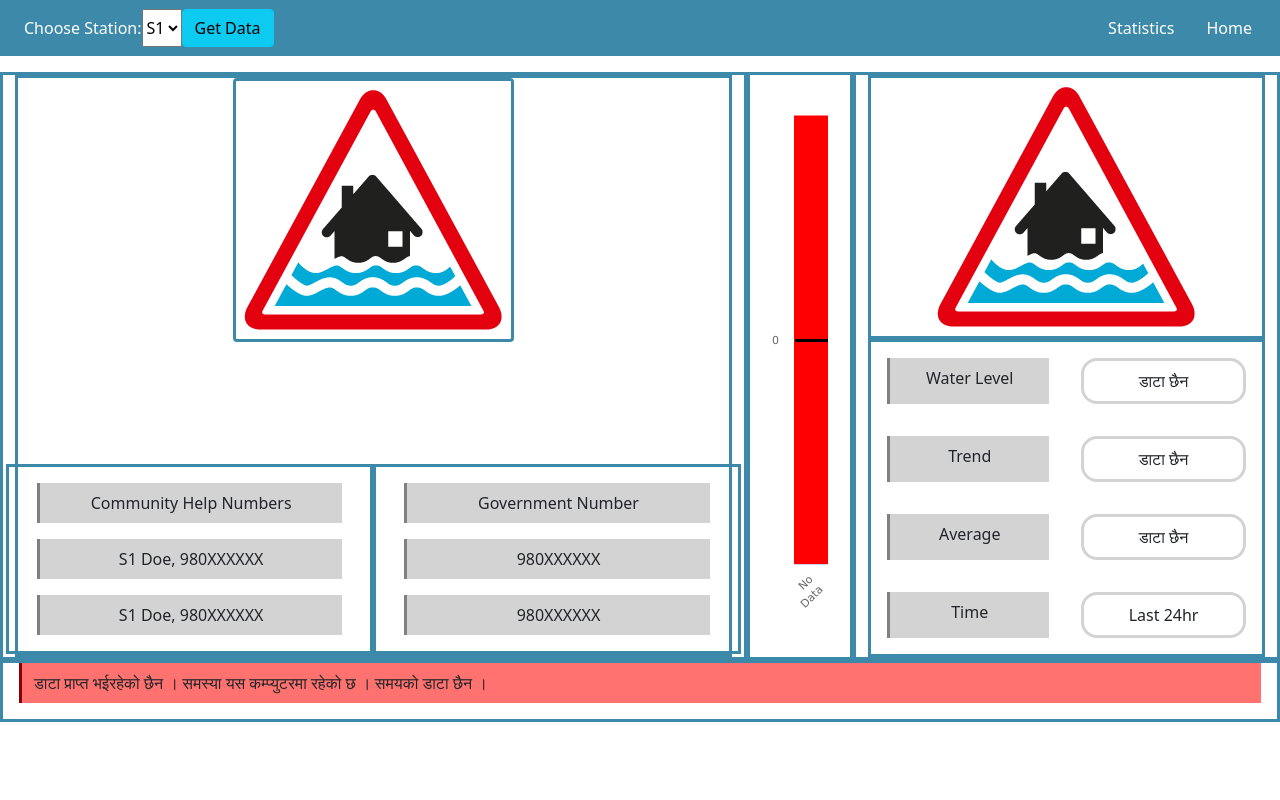
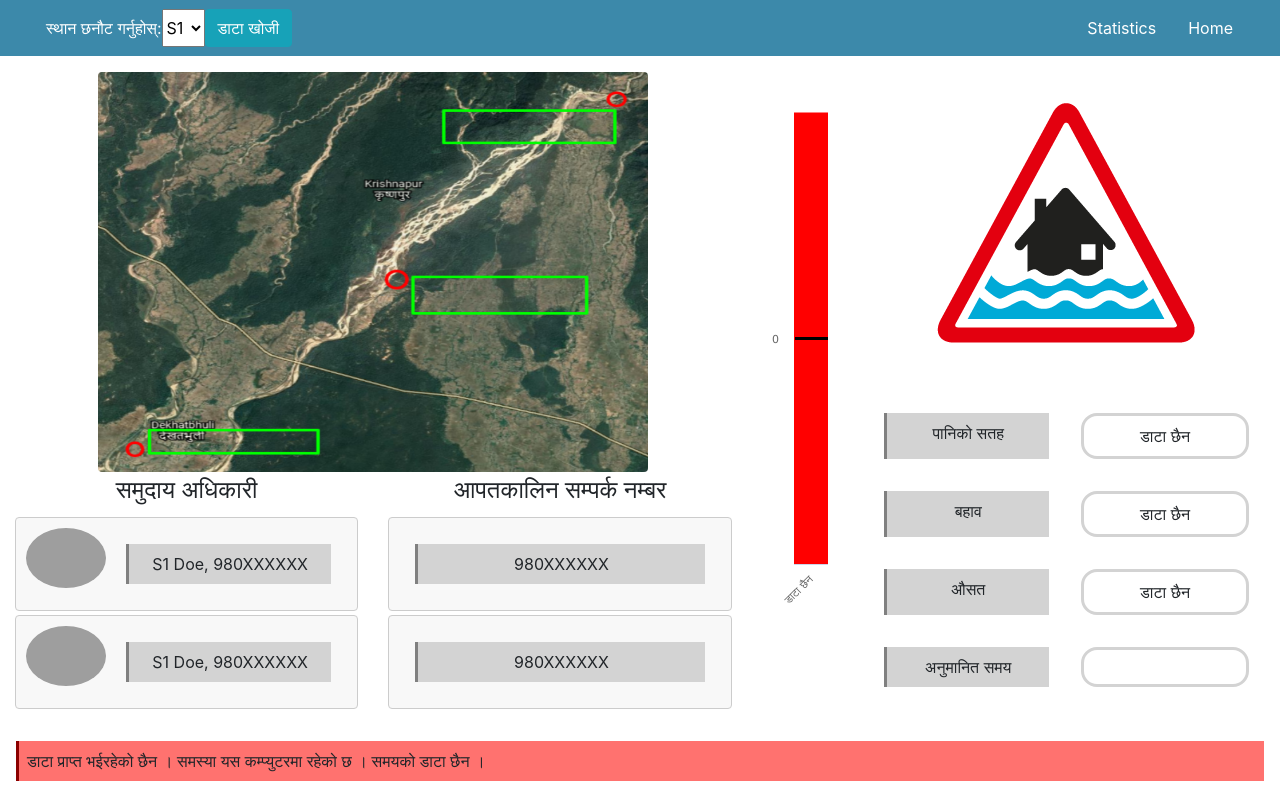
Before and after one commit to rabirajkhadka/ewsk, a Django app: page / in a window 1280 px wide. Run offline with Django 3.2, Linux system fonts and the light colour scheme; data comes from the database, SQL or seed files in the repository; both versions use the stored data as it was after the commit; data that the repository does not hold is empty; some libraries are stand-ins or nearby versions; grey boxes are pictures that could not be loaded.

Commit message:
UI changes and added Timer for flood

```diff
--- a/drainage-api/assets/homeData.js
+++ b/drainage-api/assets/homeData.js
@@ -36,10 +36,55 @@ const allData = async () => {
     const numberResponse = await fetch(`http://127.0.0.1:8000/api/stationNumber/${station}/?format=json`);
     const numberData = await numberResponse.json();
 
-    console.log(numberData);
+
+
+
 
     //water Data
     console.log(trendData);
+
+
+    function floodTimer() {
+        let trendIndex;
+
+        for (i = 0; i < trendData.length; i++) {
+            if(parseFloat(trendData[i].trendValue)<0.2 ){
+                if(i==0){
+                    console.log(i);
+                }
+                else{
+                    trendIndex=i-1;
+                }
+                break;
+            }
+        }
+
+        var countDownDate = new Date(trendData[trendIndex].dateTime).getTime();
+        var newdate=countDownDate + 60*60000;
+        // Update the count down every 1 second
+        var x = setInterval(function() {
+
+            // Get today's date and time
+            var now = new Date().getTime();
+
+            // Find the distance between now and the count down date
+            var distance = newdate-now;
+
+            // Time calculations for days, hours, minutes and seconds
+
+            var minutes = Math.floor((distance % (1000 * 60 * 60)) / (1000 * 60));
+            var seconds = Math.floor((distance % (1000 * 60)) / 1000);
+
+            // Output the result in an element with id="demo"
+            document.getElementById("trendTimer").innerHTML=minutes + "m " + seconds + "s ";
+
+            // If the count down is over, write some text
+            if (distance < 0) {
+                document.getElementById("trendTimer").innerHTML = "00:00!";
+            }
+        }, 1000);
+    }
+
 
 
         document.getElementById("communityHero1").innerHTML=numberData[0]['communityHero1'];
@@ -94,19 +139,25 @@ const allData = async () => {
 
     //trend Data
     if (parseFloat(trendData[0]['trendValue'])>0.2){
-        document.getElementById("trendData").innerHTML="Increasing";
+        document.getElementById("trendData").innerHTML="बढ्दै";
         document.getElementById("trendLabel").style.backgroundColor = "#ff726f";
         document.getElementById("trendData").style.borderColor = "#ff726f";
         document.getElementById("trendLabel").style.borderLeftColor = "#8b0000";
+        floodTimer();
+        document.getElementById("trendTimer").style.backgroundColor = "#ff726f";
+        document.getElementById("trendTimer").style.borderColor = "#ff726f";
+        document.getElementById("timerLabel").style.backgroundColor = "#ff726f";
+        document.getElementById("timerLabel").style.borderColor = "#ff726f";
+        document.getElementById("timerLabel").style.borderLeftColor = "#8b0000";
 
     } else if(parseFloat(trendData[0]['trendValue'])<-0.2){
-        document.getElementById("trendData").innerHTML="Decreasing";
+        document.getElementById("trendData").innerHTML="घट्दै";
         document.getElementById("trendLabel").style.backgroundColor = "#49b675";
         document.getElementById("trendData").style.borderColor = "#49b675";
         document.getElementById("trendLabel").style.borderLeftColor = "#006038";
 
     } else{
-        document.getElementById("trendData").innerHTML="Steady";
+        document.getElementById("trendData").innerHTML="स्थिर";
         document.getElementById("trendLabel").style.backgroundColor = "#c3e4e8";
         document.getElementById("trendData").style.borderColor = "#c3e4e8";
         document.getElementById("trendLabel").style.borderLeftColor = "#31639c";
@@ -150,7 +201,7 @@ const allData = async () => {
             height:550,
         },
         xAxis: {
-            categories: ['<span>Water</span><br/>Level']
+            categories: ['<span>पानीको तह</span>']
         },
         yAxis: {
             plotBands: [{
@@ -227,7 +278,7 @@ const allData = async () => {
             height:550,
         },
         xAxis: {
-            categories: ['<span>No</span><br/>Data']
+            categories: ['<span>डाटा छैन</span>']
         },
         yAxis: {
             plotBands: [{
--- a/drainage-api/assets/styles.css
+++ b/drainage-api/assets/styles.css
@@ -69,8 +69,7 @@ a:hover:not(.active) {
   border: 0.2rem solid green;
   border-radius: 1rem;
 }
-.floodData {
-}
+
 .floodData > div {
   display: flex;
   flex-direction: row;
@@ -101,3 +100,29 @@ td {
 #container1 {
   height: 7rem;
 }
+
+/*Business Card Css */
+.business-card {
+  border: 1px solid #cccccc;
+  background: #f8f8f8;
+  padding: 10px;
+  border-radius: 4px;
+}
+.profile-img {
+  height: 60px;
+  border-radius: 50%;
+
+  background: white;
+}
+.job {
+  color: #666666;
+  font-size: 17px;
+}
+.mail {
+  font-size: 16px;
+}
+.map-img {
+  height: 400px;
+  width: 550px;
+  background: white;
+}
--- a/drainage-api/templates/home.html
+++ b/drainage-api/templates/home.html
@@ -7,8 +7,8 @@
     <title>Drainage Warning System</title>
     <link rel="stylesheet" href="{% static 'styles.css' %}">
     <script src='https://cdn.plot.ly/plotly-latest.min.js'></script>
-    <link href="https://cdn.jsdelivr.net/npm/bootstrap@5.0.0-beta3/dist/css/bootstrap.min.css" rel="stylesheet"
-        integrity="sha384-eOJMYsd53ii+scO/bJGFsiCZc+5NDVN2yr8+0RDqr0Ql0h+rP48ckxlpbzKgwra6" crossorigin="anonymous">
+    <link rel="stylesheet" href="https://stackpath.bootstrapcdn.com/bootstrap/4.1.3/css/bootstrap.min.css"
+        integrity="sha384-MCw98/SFnGE8fJT3GXwEOngsV7Zt27NXFoaoApmYm81iuXoPkFOJwJ8ERdknLPMO" crossorigin="anonymous">
 
 </head>
 
@@ -27,14 +27,14 @@
                     <!-- Link -->
                     <li class="nav-item">
                         <div class="container d-flex">
-                            <label class="m-auto" style='color:white;' for="station">Choose Station:</label>
+                            <label class="m-auto" style='color:white;' for="station">स्थान छनौट गर्नुहोस्:</label>
                             <select name="station" id="station"></select>
-                            <button class="btn btn-info" id="dataBtn" onclick="allData()">Get Data</button>
+                            <button class="btn btn-info" id="dataBtn" onclick="allData()">डाटा खोजी</button>
                         </div>
                 </ul>
 
             </div>
-            <div class="d-flex flex-row flex-row-reverse" >
+            <div class="d-flex flex-row flex-row-reverse">
                 <a class="nav-link" style='color:white;' href="/">Home</a>
                 <a class="nav-link" style='color:white;' href="/data">Statistics</a>
             </div>
@@ -57,20 +57,58 @@
             </div>
         </div> -->
         <div class="row">
-            <div class="col-md-7" style='border: 0.2rem solid #3c89aa;'>
-                <div  style='border: 0.2rem solid #3c89aa;height:100%;display:flex;flex-direction: column;justify-content: space-between;'>
-                    <img src="static/img/DangerImage.gif" class="rounded mx-auto d-block" style='border: 0.2rem solid #3c89aa;' >
+            <div class="col-md-7" >
+                <div
+                    style='height:100%;display:flex;flex-direction: column;justify-content: space-around;'>
+
+                    <img src="static/img/map.png" class="map-img rounded mx-auto d-block"
+                        >
 
                     <div class="row">
-                        <div class="col-md-6" style='border: 0.2rem solid #3c89aa;'>
-                            <div class="label" >Community Help Numbers</div>
+
+                        <div class="col-md-6" >
+                            <ul class="list-unstyled">
+                                <li class="media my-1" style='justify-content: center;'>
+                                    <h4>समुदाय अधिकारी</h4>
+                                </li>
+                                <li class="media my-1 business-card">
+                                    <img class="mr-1 profile-img" src="http://s3.amazonaws.com/37assets/svn/765-default-avatar.png"
+                                        alt="Generic placeholder image">
+                                    <div class="media-body">
                                         <div class="label" id="communityHero1"></div>
+                                    </div>
+                                </li>
+                                <li class="media my-1 business-card">
+                                    <img class="mr-1 profile-img" src="http://s3.amazonaws.com/37assets/svn/765-default-avatar.png" alt="Generic placeholder image">
+                                    <div class="media-body">
                                         <div class="label" id="communityHero2"></div>
                                     </div>
-                        <div class="col-md-6" style='border: 0.2rem solid #3c89aa;'>
-                            <div class="label" id="x">Government Number</div>
+                                </li>
+                            </ul>
+
+                            <!-- <div class="label">समुदाय अधिकारी</div>
+                            <div class="label" id="communityHero1"></div>
+                            <div class="label" id="communityHero2"></div> -->
+                        </div>
+                        <div class="col-md-6" >
+                            <ul class="list-unstyled">
+                                <li class="media my-1" style='justify-content: center;'>
+                                    <h4>आपतकालिन सम्पर्क नम्बर</h4>
+                                </li>
+                                <li class="media my-1 business-card">
+
+                                    <div class="media-body">
                                         <div class="label" id="x">980XXXXXX</div>
+                                    </div>
+                                </li>
+                                <li class="media my-1 business-card">
+
+                                    <div class="media-body">
                                         <div class="label" id="x">980XXXXXX</div>
+                                    </div>
+                                </li>
+                            </ul>
+
                         </div>
                     </div>
 
@@ -79,9 +117,9 @@
 
 
             </div>
-            <div class="col-md-1" style='border: 0.2rem solid #3c89aa;;'>
-                <figure class="highcharts-figure" >
-                    <div id="container1"  style='height:100%;'></div>
+            <div class="col-md-1" >
+                <figure class="highcharts-figure">
+                    <div id="container1" style='height:100%;'></div>
                 </figure>
             </div>
 
@@ -91,27 +129,29 @@
 
 
 
-            <div class="col-md-4" style='border: 0.2rem solid #3c89aa'>
-                <div style='border: 0.2rem solid #3c89aa;;display: flex;align-items: center;'>
-                    <img src="static/img/DangerImage.gif" class="rounded mx-auto d-block">
-                </div>
-                <div class="floodData"  style='border: 0.2rem solid #3c89aa;'>
+            <div class="col-md-4">
+                <div style='height:100%;display:flex;flex-direction: column;justify-content: space-around;'>
+
+                <img src="static/img/DangerImage.gif" class="rounded mx-auto d-block" style='display: flex;align-items: center;'>
+
+                <div class="floodData" >
                     <div>
-                        <div class="label" id="waterLabel">Water Level</div>
+                        <div class="label" id="waterLabel">पानिको सतह</div>
                         <div class="data" id="waterData">DataX</div>
                     </div>
 
                     <div>
-                        <div class="label" id="trendLabel">Trend</div>
+                        <div class="label" id="trendLabel">बहाव</div>
                         <div class="data" id="trendData">DataX</div>
                     </div>
                     <div>
-                        <div class="label" id="avgLabel">Average</div>
+                        <div class="label" id="avgLabel">औसत</div>
                         <div class="data" id="avgData">DataX</div>
                     </div>
                     <div>
-                        <div class="label">Time</div>
-                        <div class="data">Last 24hr</div>
+                        <div class="label" id='timerLabel'>अनुमानित समय</div>
+                        <div class="data" id='trendTimer'></div>
+                    </div>
                 </div>
                 </div>
 
@@ -120,7 +160,7 @@
 
 
         </div>
-        <div class="row floodData" style='border: 0.2rem solid #3c89aa;'>
+        <div class="row floodData" >
 
             <div class="label" id="timeLabel"></div>
 
@@ -161,7 +201,9 @@
     </div> -->
 
         <script src="{% static 'homeData.js' %}"></script>
-    <script src="https://cdn.jsdelivr.net/npm/bootstrap@5.0.0-beta3/dist/js/bootstrap.bundle.min.js" integrity="sha384-JEW9xMcG8R+pH31jmWH6WWP0WintQrMb4s7ZOdauHnUtxwoG2vI5DkLtS3qm9Ekf" crossorigin="anonymous"></script>
+        <script src="https://cdn.jsdelivr.net/npm/bootstrap@5.0.0-beta3/dist/js/bootstrap.bundle.min.js"
+            integrity="sha384-JEW9xMcG8R+pH31jmWH6WWP0WintQrMb4s7ZOdauHnUtxwoG2vI5DkLtS3qm9Ekf"
+            crossorigin="anonymous"></script>
         <script src="https://code.highcharts.com/highcharts.js"></script>
         <script src="https://code.highcharts.com/modules/bullet.js"></script>
         <script src="https://code.highcharts.com/modules/exporting.js"></script>
--- a/drainage-api/webapp/models.py
+++ b/drainage-api/webapp/models.py
@@ -18,6 +18,7 @@ class Station(models.Model):
         max_length=255, default='John Doe, 980XXXXXX')
     communityHero2 = models.CharField(
         max_length=255, default='John Doe, 980XXXXXX')
+    # image = models.ImageField()
 
     def __str__(self):
         return self.name
```
Also changed, not shown: drainage-api/assets/img/map.png (added), drainage-api/db.sqlite3. Lines whose indentation alone changed are shown as unchanged.
